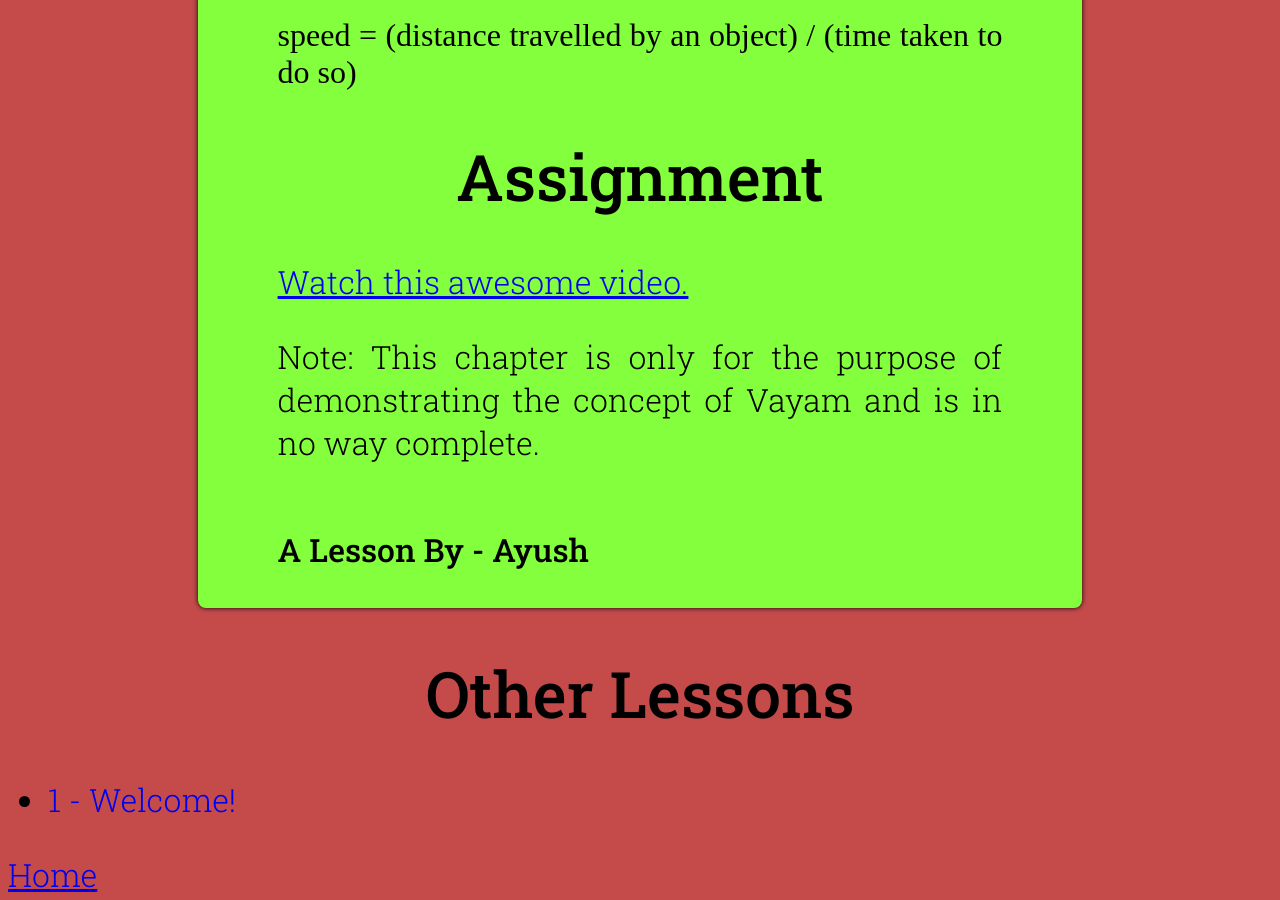
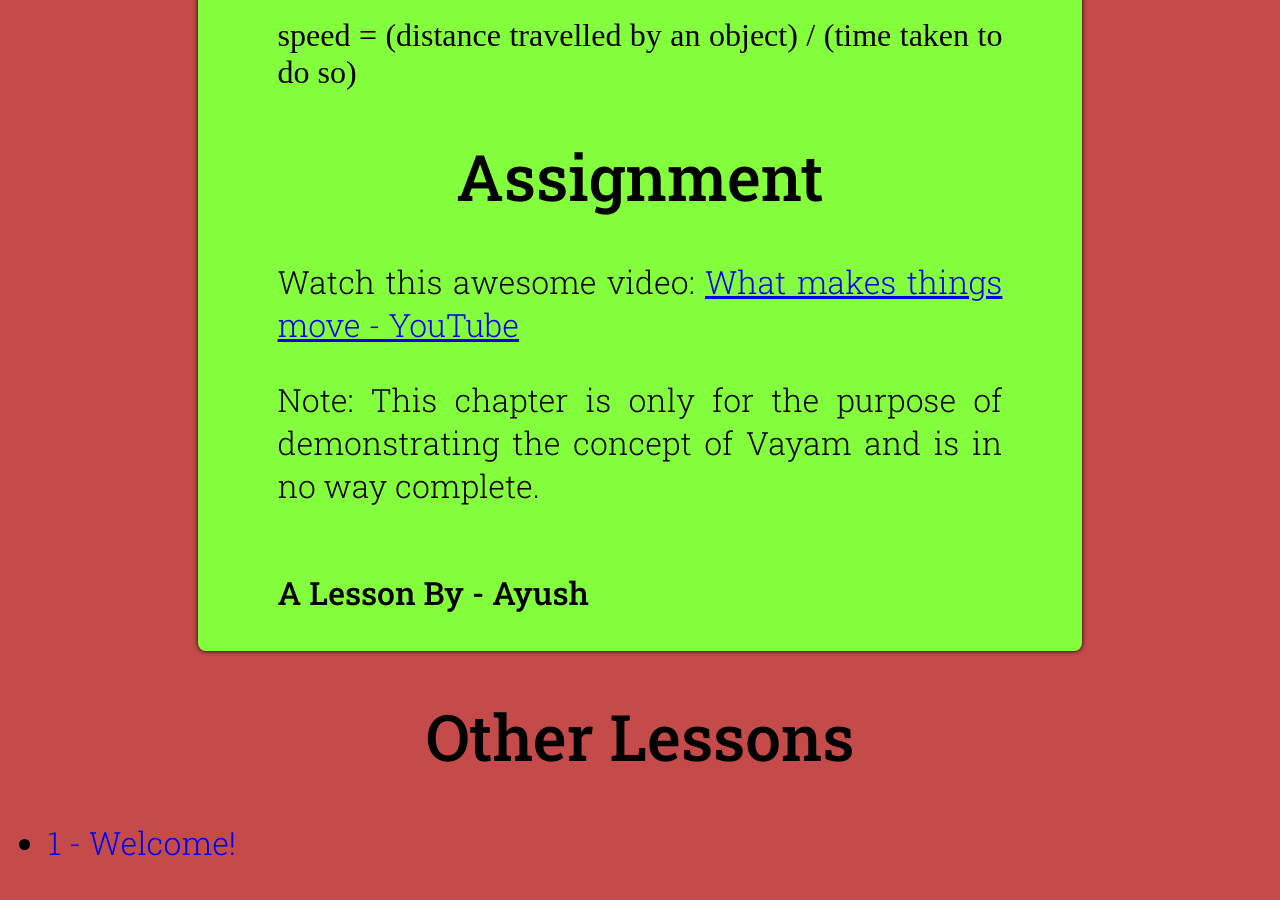
Before and after one commit to the-bokya/vayam, a Jekyll site: the page built from _posts/2022-03-20-motion.md, in a window 1280 px wide and 900 px high, scrolled down 1407 px. Built offline with Jekyll 4.4.1, drawn with Linux system fonts in a browser that asks for light colours.

Commit message:
fixed broken link

```diff
--- a/_posts/2022-03-20-motion.md
+++ b/_posts/2022-03-20-motion.md
@@ -26,7 +26,7 @@ speed = (distance travelled by an object) / (time taken to do so)
 
 # Assignment
 
-[Watch this awesome video.]([What makes things move - YouTube](https://www.youtube.com/watch?v=EPYKbsU9yhg))
+Watch this awesome video: [What makes things move - YouTube](https://www.youtube.com/watch?v=EPYKbsU9yhg)
 
 
 
```
